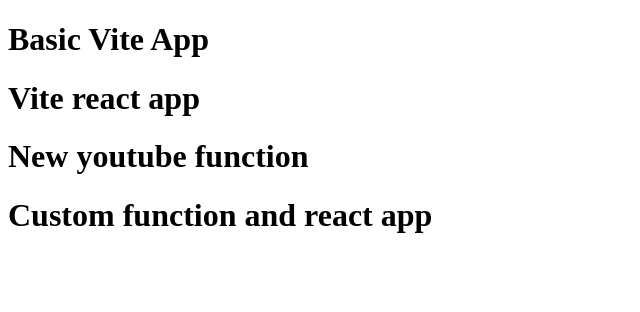
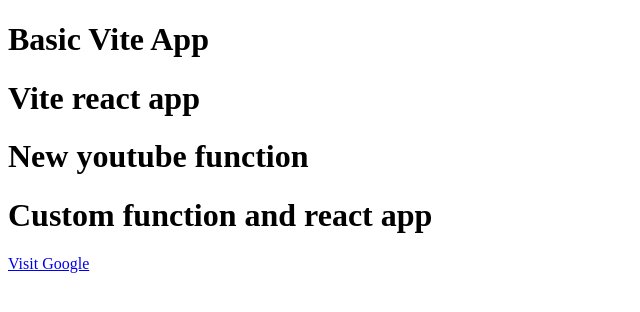
Before and after one commit to saifimd1234/React-Projects, a React (Vite) app in the folder 01basicvite/: page / in a window 1280 px wide. Shown: the top 312 px of the page, without its empty margins (0-640 px from the left). Built offline with nearby package versions, Linux system fonts and the light colour scheme.

Commit message:
Make a const variable render as html

```diff
--- a/01basicvite/src/main.jsx
+++ b/01basicvite/src/main.jsx
@@ -18,10 +18,15 @@
         </div>
     )
 }
+// anotherElement will not work, Camel casing is mandatory in Vite
+const AnotherElement = (
+    <a href="https://google.com" target='_blank'>Visit Google</a>
+)
 
 ReactDOM.createRoot(document.getElementById('root')).render(
     <>
     <App />
     <MyApp />
+    {AnotherElement}
     </>
 )
```
Also changed, not shown: 1 other file (tests, documents, lock files or other folders).
